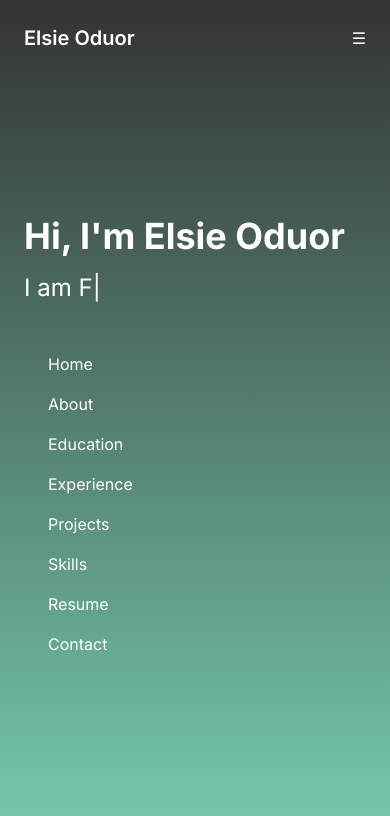
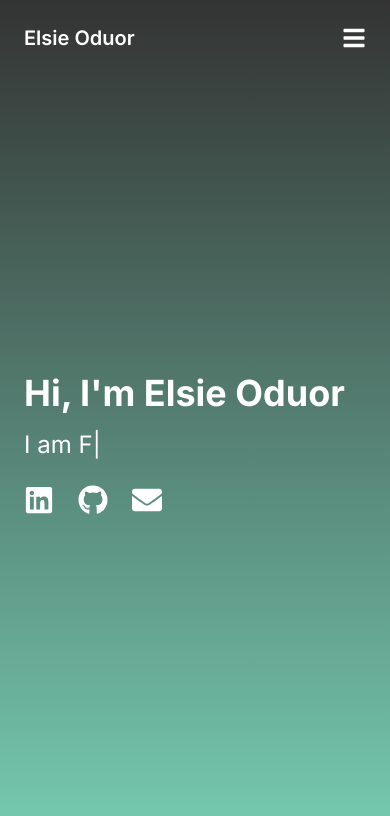
Before and after one commit to elsieoduor/portfolio, a Next.js app: page / in a window 390 px wide. Shown: the top 816 px of the page. Built offline with nearby package versions, Linux system fonts and the light colour scheme.

Commit message:
Added content

```diff
--- a/app/page.tsx
+++ b/app/page.tsx
@@ -1,28 +1,46 @@
 'use client';
 
-import { useState } from 'react';
-import { FaLinkedin, FaGithub, FaInstagram, FaEnvelope } from 'react-icons/fa';
+import { FaLinkedin, FaGithub, FaEnvelope, FaBars } from 'react-icons/fa';
 import { TypeAnimation } from 'react-type-animation';
+import {Sheet, SheetContent,SheetHeader,SheetTitle,SheetTrigger,} from "@/components/ui/sheet";
 
 export default function Home() {
-  const [isNavOpen, setIsNavOpen] = useState(false);
-
   return (
     <div className="min-h-screen flex flex-col">
-      {/* Header */}
-      <header className="flex justify-between items-center p-6 bg-transparent">
+      {/* Header for Small Screens */}
+      <header className="md:hidden flex justify-between items-center p-6 bg-transparent">
         <div className="text-white text-xl font-semibold">Elsie Oduor</div>
-        <button
-          className="text-white md:hidden"
-          onClick={() => setIsNavOpen(!isNavOpen)}
-        >
-          &#9776;
-        </button>
-        <nav
-          className={`md:flex md:space-x-6 absolute md:relative top-0 left-0 w-full md:w-auto bg-white md:bg-transparent transition-transform duration-300 ease-in-out ${isNavOpen ? 'transform translate-x-0' : 'transform -translate-x-full'}`}
-        >
-          {/* Nav links could be added here */}
-        </nav>
+        <Sheet>
+          <SheetTrigger className="text-white text-2xl">
+            <FaBars />
+          </SheetTrigger>
+          <SheetContent className='bg-white'>
+            <SheetHeader>
+              <SheetTitle>Navigation</SheetTitle>
+            </SheetHeader>
+            <ul className="flex flex-col gap-4 mb-8 ">
+              <li><a href="/" className="hover:underline">Home</a></li>
+              <li><a href="/about" className="hover:underline">About</a></li>
+              <li><a href="/education" className="hover:underline">Education</a></li>
+              <li><a href="/experience" className="hover:underline">Experience</a></li>
+              <li><a href="/projects" className="hover:underline">Projects</a></li>
+              <li><a href="/skills" className="hover:underline">Skills</a></li>
+              <li><a href="/resume" className="hover:underline">Resume</a></li>
+              <li><a href="/contact" className="hover:underline">Contact</a></li>
+            </ul>
+            <div className="flex flex-wrap gap-6 mb-8">
+              <a href="https://www.linkedin.com/in/elsie-oduor-8844082a1/" target="_blank" rel="noopener noreferrer">
+                <FaLinkedin size={30} className="text-white hover:text-gray-300" />
+              </a>
+              <a href="https://github.com/elsieoduor" target="_blank" rel="noopener noreferrer">
+                <FaGithub size={30} className="text-white hover:text-gray-300" />
+              </a>
+              <a href="mailto:eoatieno@gmail.com">
+                <FaEnvelope size={30} className="text-white hover:text-gray-300" />
+              </a>
+            </div>
+          </SheetContent>
+        </Sheet>
       </header>
 
       {/* Main Content */}
@@ -49,13 +67,27 @@ export default function Home() {
             repeat={Infinity}
           />
         </h2>
-        <ul className="flex flex-col md:flex-row md:space-x-6 space-y-4 md:space-y-0 p-6 md:p-0 text-white mb-6">
-          <li><a href="/" className=" active:underline">Home</a></li>
-          <li><a href="/about" className=" hover:underline">About</a></li>
-          <li><a href="/education" className=" hover:underline">Education</a></li>
+
+        {/* Social Media Links for Mobile */}
+        <div className="md:hidden flex flex-wrap gap-6 mb-8">
+          <a href="https://www.linkedin.com/in/elsie-oduor-8844082a1/" target="_blank" rel="noopener noreferrer">
+            <FaLinkedin size={30} className="text-white hover:text-gray-300" />
+          </a>
+          <a href="https://github.com/elsieoduor" target="_blank" rel="noopener noreferrer">
+            <FaGithub size={30} className="text-white hover:text-gray-300" />
+          </a>
+          <a href="mailto:eoatieno@gmail.com">
+            <FaEnvelope size={30} className="text-white hover:text-gray-300" />
+          </a>
+        </div>
+
+        <ul className="hidden md:flex flex-col md:flex-row md:space-x-6 space-y-4 md:space-y-0 p-6 md:p-0 text-white mb-6">
+          <li><a href="/" className="hover:underline active:underline active:text-black">Home</a></li>
+          <li><a href="/about" className="hover:underline">About</a></li>
+          <li><a href="/education" className="hover:underline">Education</a></li>
           <li><a href="/experience" className="hover:underline">Experience</a></li>
           <li><a href="/projects" className="hover:underline">Projects</a></li>
-          <li><a href="/skills" className=" hover:underline">Skills</a></li>
+          <li><a href="/skills" className="hover:underline">Skills</a></li>
           <li><a href="/resume" className="hover:underline">Resume</a></li>
           <li><a href="/contact" className="hover:underline">Contact</a></li>
         </ul>
@@ -72,32 +104,6 @@ export default function Home() {
           </a>
         </div>
       </main>
-
-      {/* Mobile Links */}
-      <div className={`md:hidden flex flex-col items-start p-6 ${isNavOpen ? 'block' : 'hidden'}`}>
-        <ul className="flex flex-col gap-4 mb-8">
-          <li><a href="/" className=" active:underline">Home</a></li>
-          <li><a href="/about" className=" hover:underline">About</a></li>
-          <li><a href="/education" className=" hover:underline">Education</a></li>
-          <li><a href="/experience" className="hover:underline">Experience</a></li>
-          <li><a href="/projects" className="hover:underline">Projects</a></li>
-          <li><a href="/skills" className=" hover:underline">Skills</a></li>
-          <li><a href="/resume" className="hover:underline">Resume</a></li>
-          <li><a href="/contact" className="hover:underline">Contact</a></li>
-        </ul>
-
-        <div className="flex flex-wrap gap-6">
-          <a href="https://www.linkedin.com/in/elsie-oduor-8844082a1/" target="_blank" rel="noopener noreferrer">
-            <FaLinkedin size={30} className="text-white hover:text-gray-300" />
-          </a>
-          <a href="https://github.com/elsieoduor" target="_blank" rel="noopener noreferrer">
-            <FaGithub size={30} className="text-white hover:text-gray-300" />
-          </a>
-          <a href="mailto:eoatieno@gmail.com">
-            <FaEnvelope size={30} className="text-white hover:text-gray-300" />
-          </a>
-        </div>
-      </div>
     </div>
   );
 }
```
